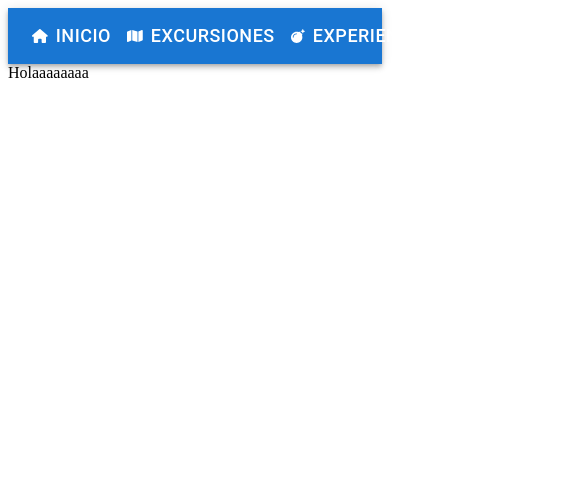
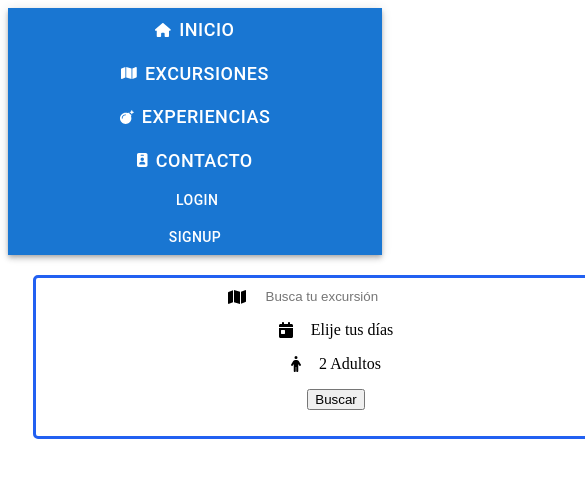
Before and after one commit to kronos5693/finalP3Front, a React (Vite) app: page / in a window 390 px wide. Shown: the top 478 px of the page, 585 px wide, since content can reach past the window. Built offline with nearby package versions, Linux system fonts and the light colour scheme.

Commit message:
barraDeBusqueda
add componente barra de busqueda

```diff
--- a/index.html
+++ b/index.html
@@ -4,7 +4,7 @@
     <meta charset="UTF-8" />
 
     <meta name="viewport" content="width=device-width, initial-scale=1.0" />
-    <title>Vite + React</title>
+    <title>modoTrip</title>
   </head>
   <body>
     <div id="root"></div>
--- a/src/components/Barrabusqueda/BarraBusqueda.jsx
+++ b/src/components/Barrabusqueda/BarraBusqueda.jsx
@@ -1,19 +1,33 @@
-import React from 'react'
-import "./barrabusqueda.css"
-import { FontAwesomeIcon } from '@fortawesome/react-fontawesome'
-function BarraBusqueda() {
+import React from "react";
+import "./barrabusqueda.css";
+import { FontAwesomeIcon } from "@fortawesome/react-fontawesome";
+import { faCalendarDay, faPerson, faMap } from "@fortawesome/free-solid-svg-icons";
+
+function searchBar() {
   return (
+    <>
     <div className="searchList">
-        <div className="searchListItem">
-        <FontAwesomeIcon icon={faMap} style={{ marginRight: '8px' }} />
-        <span>Excurciones</span>
-        </div>
-
-
+      <div className="searchListItem">
+        <FontAwesomeIcon icon={faMap} style={{ marginRight: "8px" }} />
+        <input type="text" placeholder="Busca tu excursión" className="searchInput" />
+      </div>
+      <div className="searchListItem">
+        <FontAwesomeIcon icon={faCalendarDay} style={{ marginRight: "8px" }} />
+        <span className="searchText">Elije tus días</span>
+      </div>
+      <div className="searchListItem">
+        <FontAwesomeIcon icon={faPerson} style={{ marginRight: "8px" }} />
+        <span className="searchText">2 Adultos</span>
+      </div>
+      <div className="searchListItem">
+        <button className="btnSearch">Buscar</button>
+      </div>
 
 
     </div>
-  )
+    </>
+
+  );
 }
 
-export default BarraBusqueda
+export default searchBar;
--- a/src/components/Barrabusqueda/barrabusqueda.css
+++ b/src/components/Barrabusqueda/barrabusqueda.css
@@ -0,0 +1,44 @@
+/* Estilos para pantallas pequeñas (max-width: 600px) */
+@media screen and (max-width: 600px) {
+    .searchList {
+      flex-direction: column; /* Cambia la dirección de los elementos a columna */
+    }
+
+    .searchListItem {
+      margin-bottom: 16px; /* Agrega espacio entre los elementos de búsqueda */
+    }
+
+    .searchInput {
+      width: 100%; /* Ocupa todo el ancho disponible */
+    }
+  }
+
+  .searchList{
+
+    background-color: white;
+    border: 3px solid rgb(34, 96, 241);
+    display: flex;
+    align-items: center;
+    justify-content: space-around;
+    padding: 10px 0px;
+    border-radius: 5px;
+    margin-top: 20px;
+    width: 600px;
+  margin-left: 25px;
+  bottom: -25px;
+  }
+
+  .icon-gray {
+    color: gray;
+  }
+
+  .searchListItem{
+    display: flex;
+    align-items: center;
+    gap: 10px;
+  }
+
+  .searchInput{
+    border:none;
+    outline: none;
+  }
--- a/src/components/NavBar/navBar.css
+++ b/src/components/NavBar/navBar.css
@@ -2,3 +2,21 @@
     text-decoration: none; /* Quita el subrayado */
     color: white; /* Cambia el color del texto a blanco */
   }
+
+  /* Definir estilos para pantallas pequeñas (max-width: 600px) */
+@media screen and (max-width: 600px) {
+  .toolbar {
+    flex-direction: column; /* Cambia la dirección de los elementos a columna */
+  }
+
+  .btnNav {
+    text-align: left; /* Alinea el texto a la izquierda */
+    margin: 8px 0; /* Agrega espacio entre los botones */
+  }
+
+  .login-signup-buttons {
+    display: flex;
+    flex-direction: column;
+    align-items: flex-end; /* Alinea los botones de inicio de sesión y registro a la derecha */
+  }
+}
--- a/src/components/NavBar/navBar.jsx
+++ b/src/components/NavBar/navBar.jsx
@@ -9,29 +9,37 @@ import { faMap } from "@fortawesome/free-solid-svg-icons";
 import { faHome } from "@fortawesome/free-solid-svg-icons";
 import { faBomb } from "@fortawesome/free-solid-svg-icons";
 import { faIdBadge } from "@fortawesome/free-solid-svg-icons";
-import "./navBar.css";
 import { Link, NavLink } from 'react-router-dom';
+import './navBar.css';
 
-export default function NavBar({navArrayLinks}) {
-
-
+export default function NavBar({ navArrayLinks }) {
   return (
     <Box sx={{ flexGrow: 1 }}>
       <AppBar position="static">
-        <Toolbar>
+        <Toolbar className="toolbar">
           {navArrayLinks.map((item, index) => (
-            <Typography  variant="h6" component="div" sx={{ flexGrow: 1 }}>
-              <Button  key={index} color="inherit" component={NavLink} to={item.path} className="btnNav">
-                <FontAwesomeIcon icon={item.icon} style={{ color: "#ffffff", marginRight: '8px' }} />
-                <Typography variant="button" style={{ fontSize: '18px' }}>{item.title}</Typography>
-              </Button>
-            </Typography>
+            <Button
+              key={index}
+              color="inherit"
+              component={NavLink}
+              to={item.path}
+              className="btnNav"
+            >
+              <FontAwesomeIcon
+                icon={item.icon}
+                style={{ color: "#ffffff", marginRight: '8px' }}
+              />
+              <Typography variant="button" style={{ fontSize: '18px' }}>
+                {item.title}
+              </Typography>
+            </Button>
           ))}
 
-          <Box sx={{ display: 'flex', justifyContent: 'flex-end' }}>
+          <Box sx={{ flex: 1 }} /> {/* Espacio flexible para empujar los botones a la derecha */}
+          <div className="login-signup-buttons">
             <Button color="inherit">Login</Button>
             <Button color="inherit">SignUp</Button>
-          </Box>
+          </div>
         </Toolbar>
       </AppBar>
     </Box>
--- a/src/pages/Home.jsx
+++ b/src/pages/Home.jsx
@@ -1,8 +1,11 @@
 import React from 'react'
-
+import SearchBar from '../components/Barrabusqueda/BarraBusqueda'
 function Home() {
   return (
-    <div>Holaaaaaaaa</div>
+    <>
+    <SearchBar/>
+
+    </>
   )
 }
 
```
Also changed, not shown: src/App.jsx (+19 -29 lines), src/pages/Layout.jsx (deleted, +0 -30 lines).
